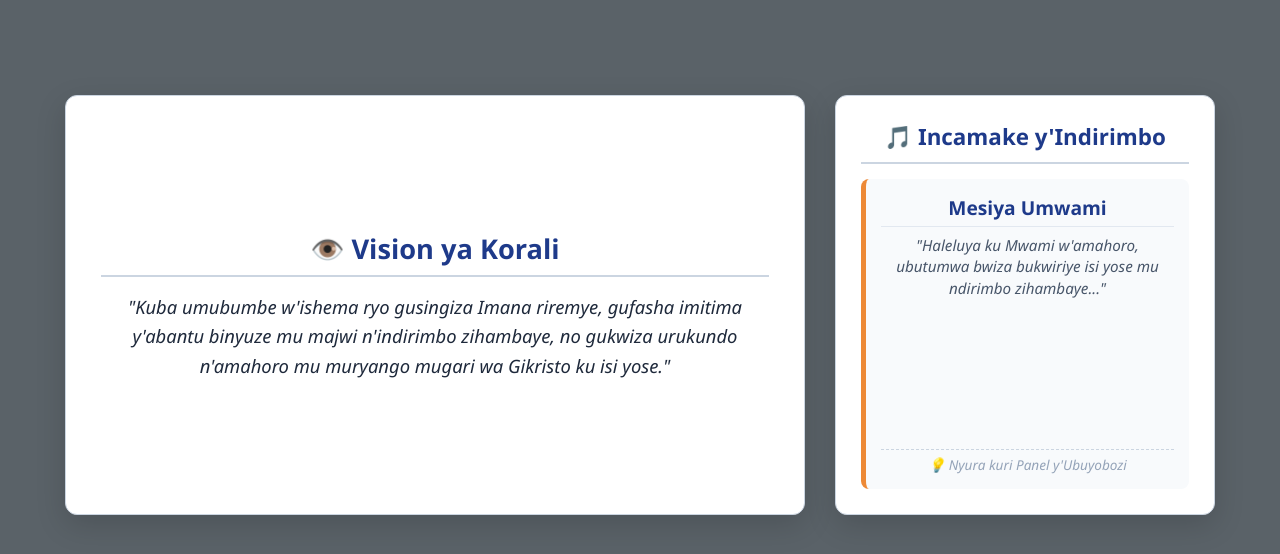
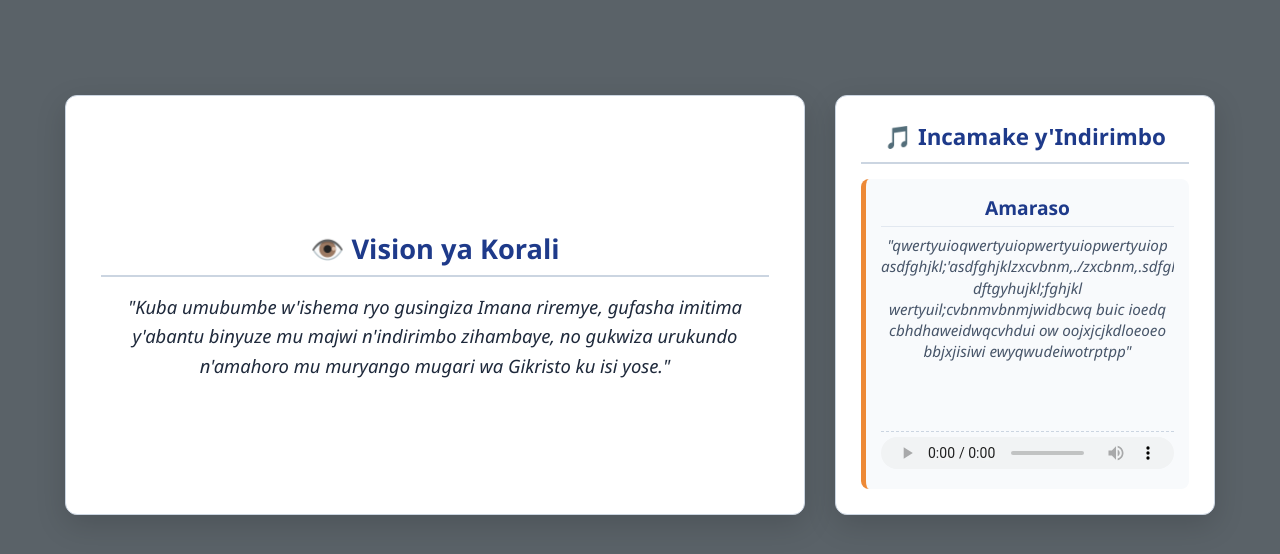
Before and after one commit to CyubahiroJMV/getsemani-choir-system, a Django app: page / in a window 1280 px wide. Shown: the part 154-708 px from the top of the page. Run offline with Django 5.2, Linux system fonts and the light colour scheme; data comes from the database, SQL or seed files in the repository.

Commit message:
Add files via upload

```diff
--- a/choir_app/templates/choir_app/index.html
+++ b/choir_app/templates/choir_app/index.html
@@ -77,7 +77,7 @@
         .left-slide-pane h2 { color: #1e3a8a; margin-top: 0; margin-bottom: 15px; font-size: 1.7em; border-bottom: 2px solid #cbd5e1; padding-bottom: 8px; text-align: center; }
         .left-slide-pane p { font-size: 1.15em; font-style: italic; color: #1e293b; line-height: 1.6; margin: 0; font-weight: 500; text-align: center; }
 
-        /* 2. IBURYO - SONGS CAROUSEL ROW (PURE CSS AUTOMATIC FADE) */
+        /* 2. IBURYO - SONGS CAROUSEL ROW (LIVE DYNAMIC DISPLAY) */
         .right-static-section {
             width: 380px;
             height: 420px;
@@ -89,9 +89,8 @@
             display: flex;
             flex-direction: column;
             overflow: hidden;
-            position: relative;
         }
-        .right-static-section h2 { color: #1e3a8a; margin-top: 0; margin-bottom: 15px; border-bottom: 2px solid #cbd5e1; padding-bottom: 10px; font-size: 1.4em; text-align: center; z-index: 5; }
+        .right-static-section h2 { color: #1e3a8a; margin-top: 0; margin-bottom: 15px; border-bottom: 2px solid #cbd5e1; padding-bottom: 10px; font-size: 1.4em; text-align: center; }
 
         .songs-window { flex: 1; position: relative; width: 100%; height: 100%; }
 
@@ -101,12 +100,10 @@
             height: 100%;
             top: 0;
             left: 0;
-            opacity: 0;
-            animation: rightSongsFade 12s infinite ease-in-out; /* Ikorera ku muvuduko usesuye neza */
+            display: none; /* Bizacungwa na JavaScript itajegajega */
+            height: 100%;
         }
-        /* Gupanga delays ku ndirimbo zombi ngo zihinduranye live na left section */
-        .song-card-0 { animation-delay: 0s; }
-        .song-card-1 { animation-delay: 6s; }
+        .song-animated-card.active { display: block; animation: slideUpEffect 0.6s ease-in-out; }
 
         .song-snippet-item {
             background: #f8fafc;
@@ -125,17 +122,8 @@
         .audio-container { width: 100%; padding-top: 5px; border-top: 1px dashed #cbd5e1; }
         .audio-player-element { width: 100%; height: 32px; outline: none; }
 
-        /* TIMING ANIMATIONS Z'UBUHANGA ZISIMBURANA NEZA */
-        @keyframes leftSectionFade {
-            0%, 45% { opacity: 1; z-index: 2; }
-            50%, 95% { opacity: 0; z-index: 1; }
-            100% { opacity: 1; z-index: 2; }
-        }
-        @keyframes rightSongsFade {
-            0%, 45% { opacity: 1; z-index: 2; }
-            50%, 95% { opacity: 0; z-index: 1; }
-            100% { opacity: 1; z-index: 2; }
-        }
+        @keyframes leftSectionFade { 0%, 45% { opacity: 1; z-index: 2; } 50%, 95% { opacity: 0; z-index: 1; } 100% { opacity: 1; z-index: 2; } }
+        @keyframes slideUpEffect { from { opacity: 0; transform: translateY(15px); } to { opacity: 1; transform: translateY(0); } }
 
         @media (max-width: 768px) {
             .top-navbar { flex-direction: column; text-align: center; padding: 15px; }
@@ -173,36 +161,50 @@
             </div>
         </div>
 
-        <!-- 2. IBURYO: INCAMAKE Y'INDIRIMBO (PURE CSS - IDASHOBORA GUHAGARARA) -->
+        <!-- 2. IBURYO: INCAMAKE Y'INDIRIMBO (ISOMA DATABASE NYAKURI 100%) -->
         <div class="right-static-section">
             <h2>🎵 Incamake y'Indirimbo</h2>
             <div class="songs-window">
-
-                <!-- INDIRIMBO YA 1 -->
-                <div class="song-animated-card song-card-0">
-                    <div class="song-snippet-item">
-                        <h4>Urukundo rwa Yesu</h4>
-                        <div class="song-lyrics-box">"Gusingiza Imana mu kuri n'umwuka, niyo ntego nyakuri y'umutima wacu uyu munsi..."</div>
-                        <div class="audio-container">
-                            <span style="font-size: 0.85em; color: #94a3b8; font-style: italic; display:block; text-align:center;">🎧 Injira ngo uze kureba Repertoire yose</span>
+                {% for song in songs %}
+                    <!-- HANO ISOMA LIVE BURI NDIRIMBO IRI MURI DATABASE YAKO NYAKURI -->
+                    <div class="song-animated-card {% if forloop.first %}active{% endif %}">
+                        <div class="song-snippet-item">
+                            <h4>{{ song.title }}</h4>
+                            <div class="song-lyrics-box">"{{ song.lyrics|truncatewords:20 }}"</div>
+                            <div class="audio-container">
+                                {% if song.audio_file %}
+                                    <audio controls class="audio-player-element" id="audio-{{ forloop.counter0 }}">
+                                        <source src="{{ song.audio_file.url }}" type="audio/mpeg">
+                                    </audio>
+                                {% else %}
+                                    <span style="font-size: 0.85em; color: #94a3b8; font-style: italic; display:block; text-align:center;">❌ Nta Audio ihari.</span>
+                                {% endif %}
+                            </div>
                         </div>
                     </div>
-                </div>
-
-                <!-- INDIRIMBO YA 2 -->
-                <div class="song-animated-card song-card-1">
-                    <div class="song-snippet-item">
-                        <h4>Mesiya Umwami</h4>
-                        <div class="song-lyrics-box">"Haleluya ku Mwami w'amahoro, ubutumwa bwiza bukwiriye isi yose mu ndirimbo zihambaye..."</div>
-                        <div class="audio-container">
-                            <span style="font-size: 0.85em; color: #94a3b8; font-style: italic; display:block; text-align:center;">💡 Nyura kuri Panel y'Ubuyobozi</span>
+                {% empty %}
+                    <!-- Niba database ishyashya ari nsa, haza iyi ngiyi y'igereranyo -->
+                    <div class="song-animated-card active">
+                        <div class="song-snippet-item">
+                            <h4>Urukundo rwa Yesu</h4>
+                            <div class="song-lyrics-box">"Nta ndirimbo zanditswe muli database racyari muli system. Injira nka Admin utangire kuzi-upload-inga ubu usesuye!"</div>
+                            <div class="audio-container">
+                                <span style="font-size: 0.85em; color: #94a3b8; font-style: italic; display:block; text-align:center;">💡 No Audio Loaded</span>
+                            </div>
                         </div>
                     </div>
-                </div>
-
+                {% endfor %}
             </div>
         </div>
     </div>
 
-</body>
-</html>
+    <!-- JAVASCRIPT HARD-CODED AUTO-ROTATE CONTROLLER (BUDASHOBORA KWANGA) -->
+    <script>
+        document.addEventListener("DOMContentLoaded", function() {
+            const cards = document.querySelectorAll('.song-animated-card');
+            if (cards.length <= 1) return; // Niba ari indirimbo 1 cyangwa ubusa, igume aho ntizunguruke
+
+            let currentIndex = 0;
+
+            function rotateSongs() {
+                // Guhagarika audio y'indirimbo ishaje
```
